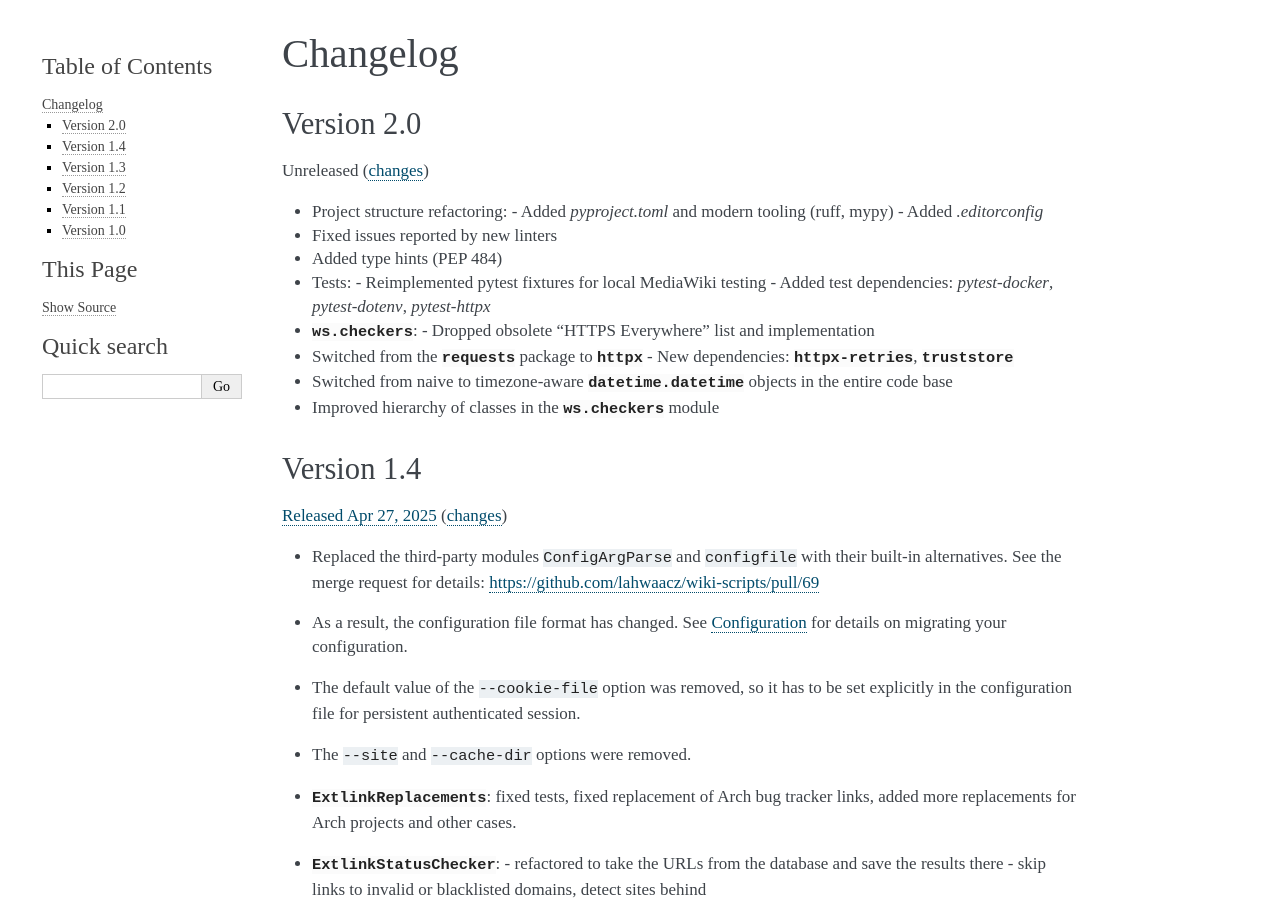
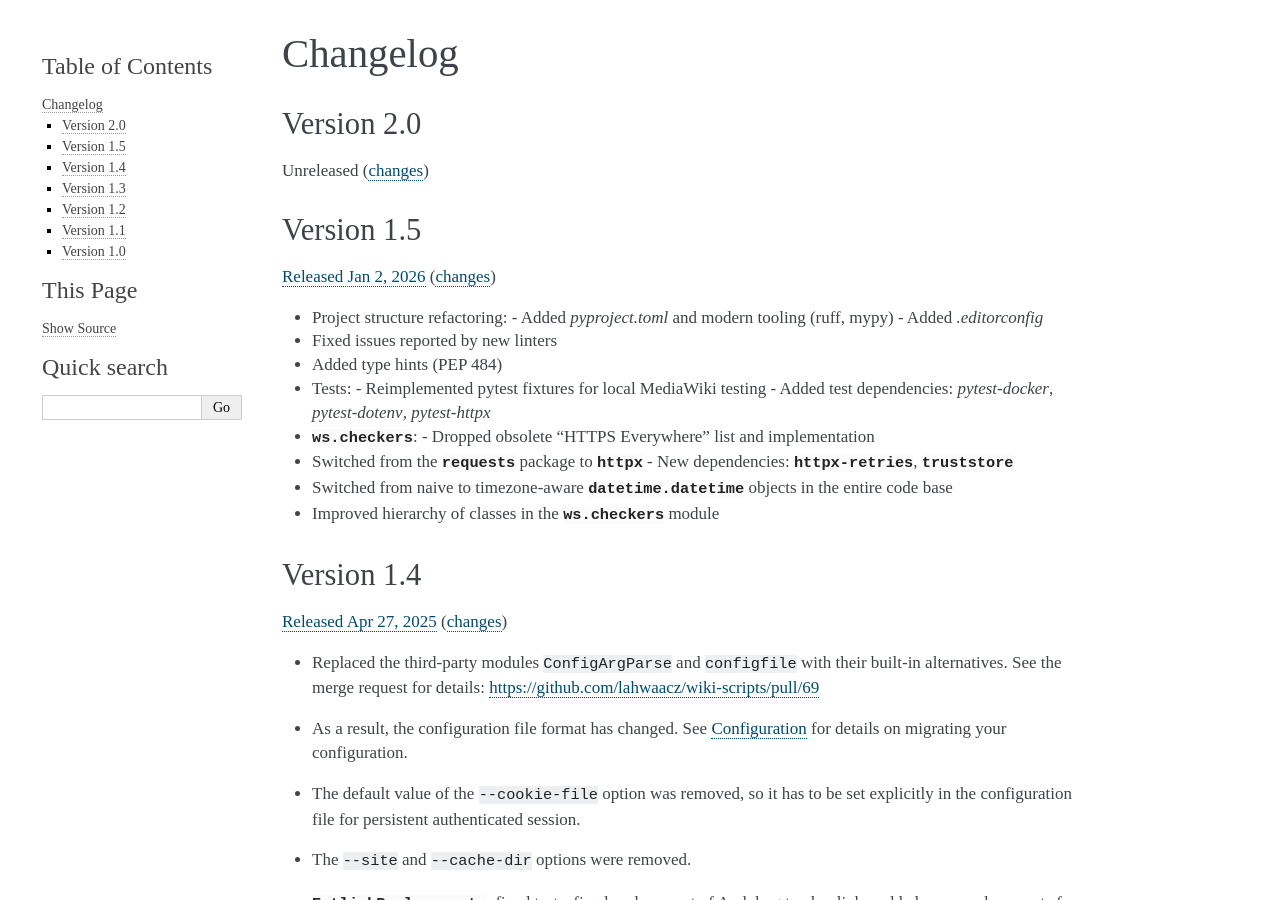
Before and after one commit to lahwaacz/wiki-scripts, a Sphinx documentation site: the page built from docs/changelog.rst, in a window 1280 px wide and 900 px high. Built offline with Sphinx 7.4.7, drawn with Linux system fonts in a browser that asks for light colours; pages that are not in the unit, such as notebooks, are missing from menus.

Commit message:
update changelog and version for new release

```diff
--- a/docs/changelog.rst
+++ b/docs/changelog.rst
@@ -5,7 +5,13 @@ Version 2.0
 -----------
 
 Unreleased
-(`changes <https://github.com/lahwaacz/wiki-scripts/compare/1.4...master>`__)
+(`changes <https://github.com/lahwaacz/wiki-scripts/compare/1.5...master>`__)
+
+Version 1.5
+-----------
+
+`Released Jan 2, 2026 <https://github.com/lahwaacz/wiki-scripts/tree/1.5>`_
+(`changes <https://github.com/lahwaacz/wiki-scripts/compare/1.4...1.5>`__)
 
 - Project structure refactoring:
   - Added `pyproject.toml` and modern tooling (ruff, mypy)
--- a/ws/__init__.py
+++ b/ws/__init__.py
@@ -1,3 +1,3 @@
 __author__ = "Jakub Klinkovský"
 __url__ = "https://github.com/lahwaacz/wiki-scripts"
-__version__ = "1.4"
+__version__ = "1.5"
```
